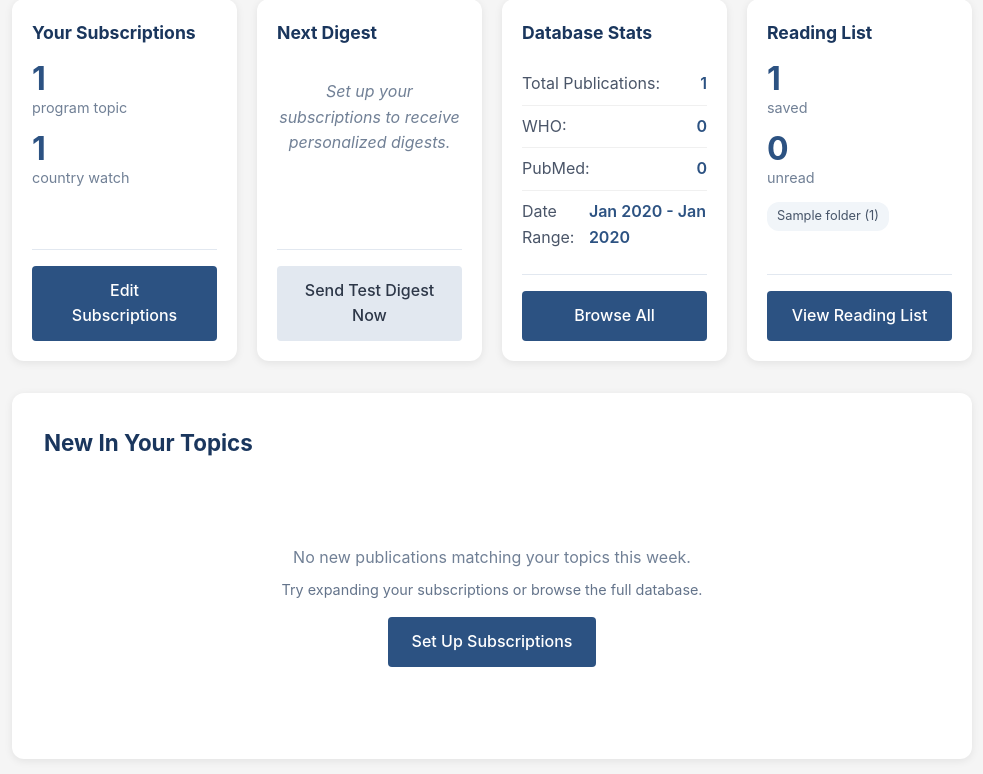
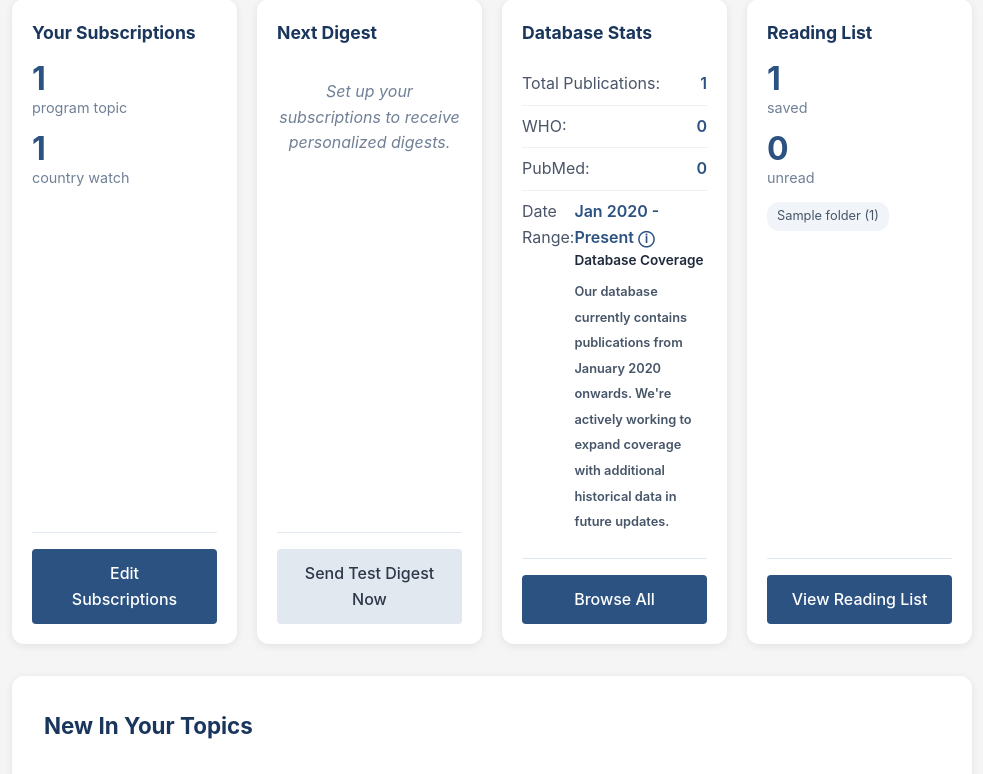
Before and after one commit to eingersoll21/Health-Publications-Repository, a Flask app: page /home in a window 1280 px wide. Shown: the part 181-955 px from the top of the page, without its empty margins (148-1131 px from the left). Run offline with Flask 3, Linux system fonts and the light colour scheme; a user stored in the database is signed in; tables that the repository leaves empty hold one stand-in row (values such as "Sample post"); some libraries are stand-ins or nearby versions.

Commit message:
Update date range display with info tooltip on home page
- Changed date range to show "Month Year - Present" format
- Added info icon with tooltip explaining database coverage
- Tooltip notes that historical data expansion is planned

🤖 Generated with [Claude Code](https://claude.com/claude-code)

Co-Authored-By: Claude Opus 4.5 <noreply@anthropic.com>

```diff
--- a/app/templates/home.html
+++ b/app/templates/home.html
@@ -76,7 +76,15 @@
                 {% if date_range %}
                 <div class="stat-row">
                     <span class="stat-label">Date Range:</span>
-                    <span class="stat-value">{{ date_range.earliest.strftime('%b %Y') }} - {{ date_range.latest.strftime('%b %Y') }}</span>
+                    <span class="stat-value">
+                        {{ date_range.earliest.strftime('%b %Y') }} - Present
+                        <span class="info-icon database-info">&#9432;
+                            <span class="tooltip">
+                                <span class="tooltip-title">Database Coverage</span>
+                                <span class="tooltip-text">Our database currently contains publications from {{ date_range.earliest.strftime('%B %Y') }} onwards. We're actively working to expand coverage with additional historical data in future updates.</span>
+                            </span>
+                        </span>
+                    </span>
                 </div>
                 {% endif %}
             </div>
```
